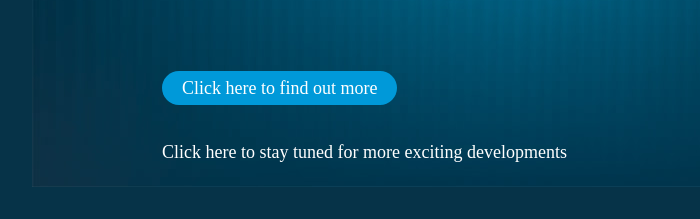
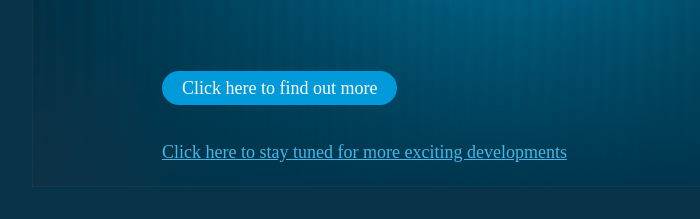
Before and after one commit to isztan/sophos-cloud, a plain HTML site: page index.html in a window 1280 px wide. Shown: the part 983-1202 px from the top of the page, 128-828 px from the left. Drawn offline with Linux system fonts and the light colour scheme; files that its build step writes are made by us from their sources; a web font is replaced by a local one.

Commit message:
Updated secondary cta link

```diff
--- a/css/sophos-cloud.css
+++ b/css/sophos-cloud.css
@@ -101,6 +101,9 @@ h2 {
     border-radius: 20px;
     margin: 50px 0 20px;
 }
+.secondary-cta {
+    color: #47b7e5;
+}
 .logo {
     position: absolute;
     bottom: 0;
--- a/index.html
+++ b/index.html
@@ -32,7 +32,9 @@
                 <p>
                     <a class="cta" href="#">Click here to find out more</a>
                 </p>
-                <p>Click here to stay tuned for more exciting developments</p>
+                <p>
+                    <a class="secondary-cta" href="#">Click here to stay tuned for more exciting developments</a>
+                </p>
                 <div class="logo">
                     <img src="images/sophos-cloud-logo.png" alt="Sophos Cloud logo">
                     <p>Security made simple.</p>
```
